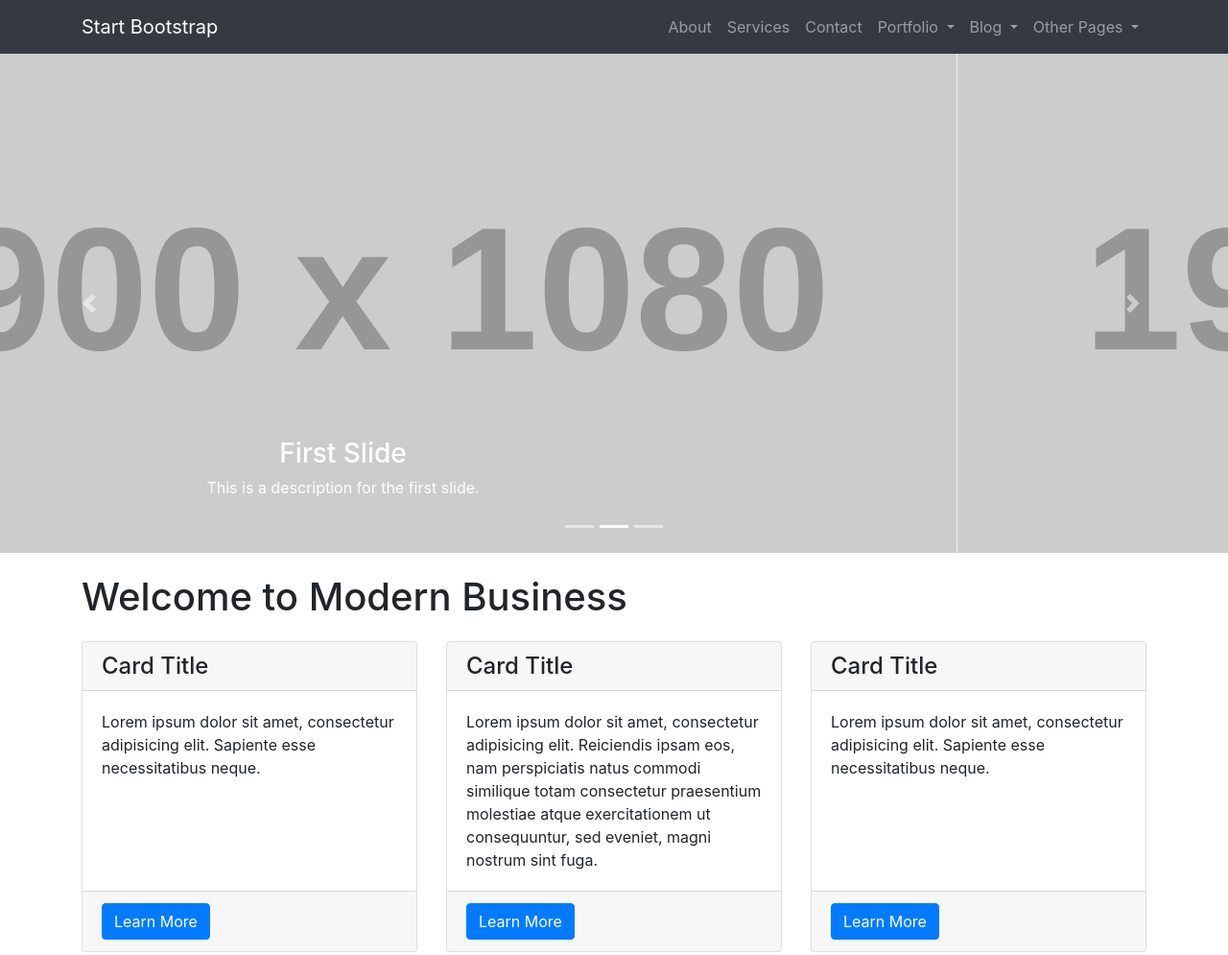
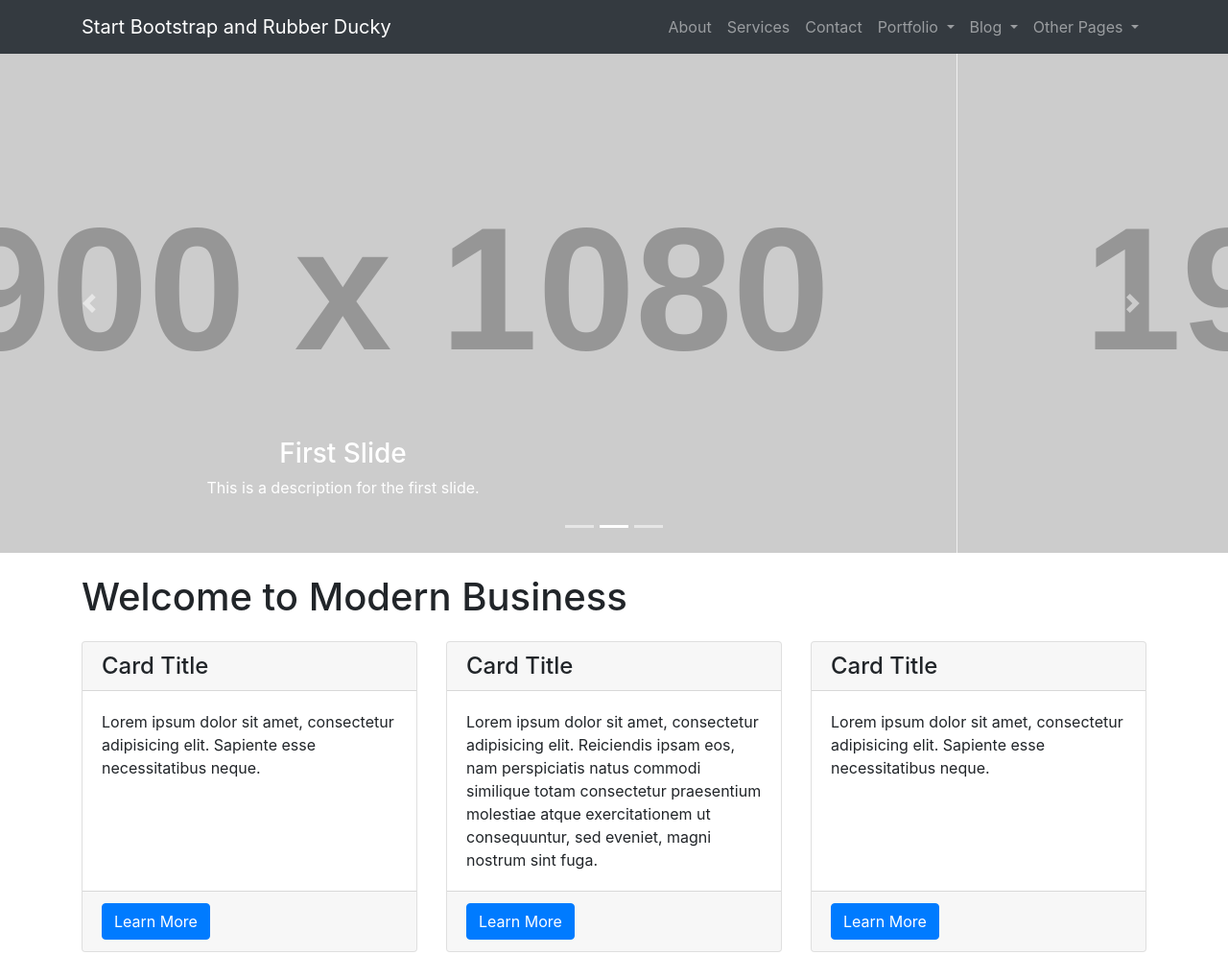
Before and after one commit to mannclay/rubberducky, a website: page index.html in a window 1280 px wide. Shown: the top 995 px of the page at 96% size. Drawn offline with Linux system fonts and the light colour scheme; placeholder pictures from the web are drawn by us.

Commit message:
updated index page

```diff
--- a/index.html
+++ b/index.html
@@ -23,7 +23,7 @@
     <!-- Navigation -->
     <nav class="navbar fixed-top navbar-expand-lg navbar-dark bg-dark fixed-top">
       <div class="container">
-        <a class="navbar-brand" href="index.html">Start Bootstrap</a>
+        <a class="navbar-brand" href="index.html">Start Bootstrap and Rubber Ducky</a>
         <button class="navbar-toggler navbar-toggler-right" type="button" data-toggle="collapse" data-target="#navbarResponsive" aria-controls="navbarResponsive" aria-expanded="false" aria-label="Toggle navigation">
           <span class="navbar-toggler-icon"></span>
         </button>
```
